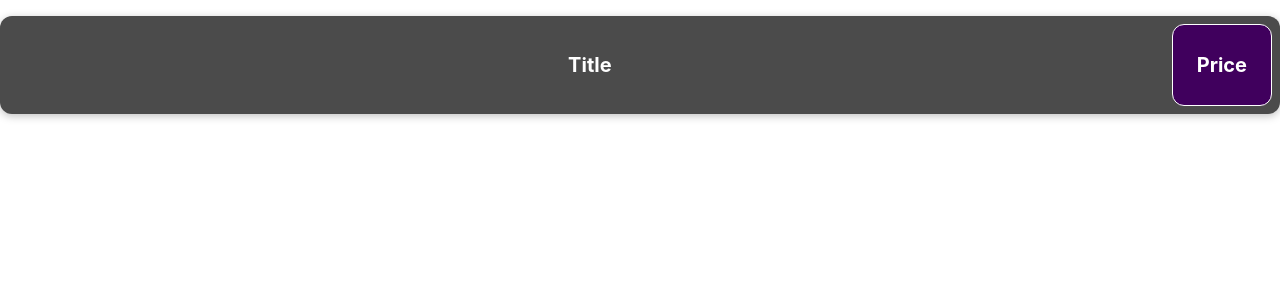
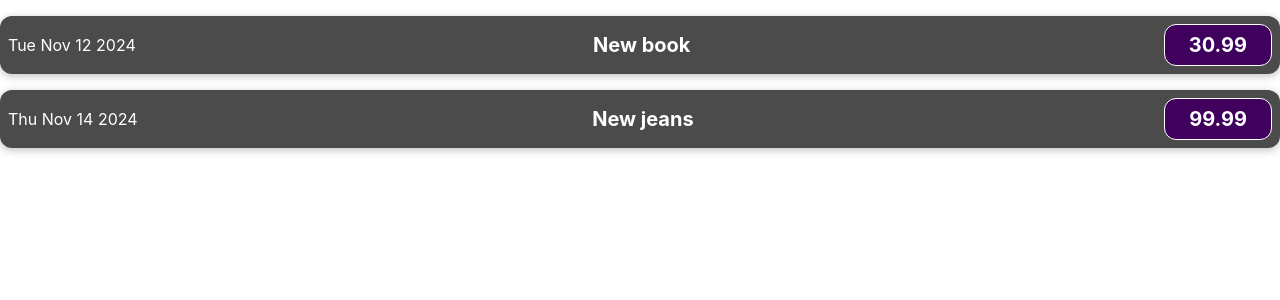
Before and after one commit to elmar-unn/codespaces-react, a React (Vite) app: page / in a window 1280 px wide. Shown: the top 300 px of the page. Built offline with nearby package versions, Linux system fonts and the light colour scheme.

Commit message:
3. Ülesanne tehtud

```diff
--- a/src/App.jsx
+++ b/src/App.jsx
@@ -1,12 +1,26 @@
-import "./App.css"
-import ExpenseItem from "./components/ExpenseItem"
+import "./App.css";
+import ExpenseItem from "./components/ExpenseItem";
 
 const App = () => {
+  const expenses = [
+    {
+      date: new Date(2024, 10, 12),
+      title: "New book",
+      price: "30.99",
+    },
+    {
+      date: new Date(2024, 10, 14),
+      title: "New jeans",
+      price: "99.99",
+    },
+  ];
+
   return (
     <div className="App">
-      <ExpenseItem />
+      <ExpenseItem data={expenses[0]} />
+      <ExpenseItem data={expenses[1]} />
     </div>
-  )
-}
+  );
+};
 
-export default App
+export default App;
--- a/src/components/ExpenseItem.jsx
+++ b/src/components/ExpenseItem.jsx
@@ -1,15 +1,19 @@
-import './ExpenseItem.css'
+import "./ExpenseItem.css";
 
-const ExpenseItem = () => {
+const ExpenseItem = (props) => {
+  console.log(props);
+  console.log(props.data.date);
+
   return (
     <div className="expense-item">
-        <div className="expense-item__description">
-            <h2>Title</h2>
-        </div>
-        <div className="expense-item__price">
-            <p>Price</p>
-        </div>
+      <div>{props.data.date.toDateString()}</div>
+
+      <div className="expense-item__description">
+        <h2>{props.data.title}</h2>
+        <div className="expense-item__price">{props.data.price}</div>
+      </div>
     </div>
-  )
-}
-export default ExpenseItem
+  );
+};
+
+export default ExpenseItem;
```
Also changed, not shown: 1 other file (tests, documents, lock files or other folders).
